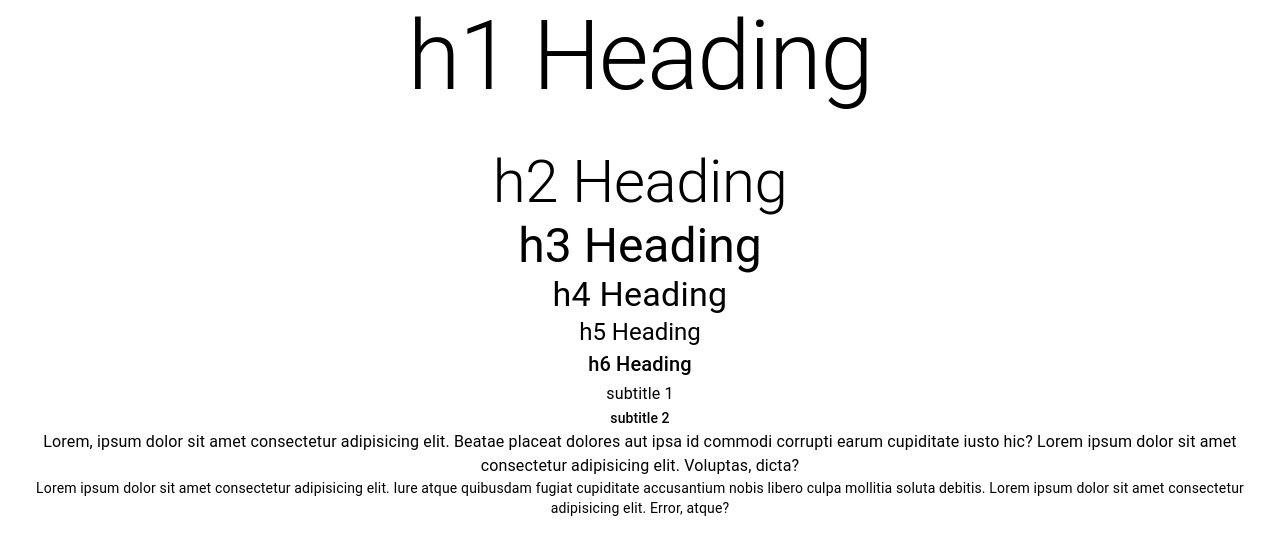
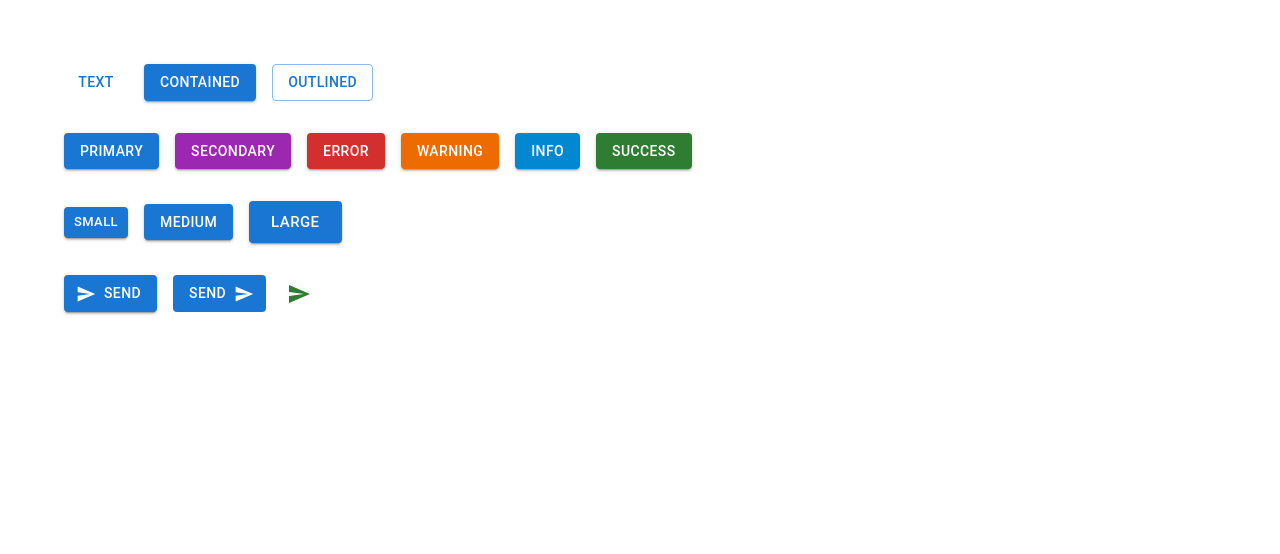
Before and after one commit to itsparasbisht/react-mui, a React (Create React App) app: page / in a window 1280 px wide. Shown: the top 554 px of the page. Built offline with nearby package versions, Linux system fonts and the light colour scheme.

Commit message:
mui buttons

```diff
--- a/package.json
+++ b/package.json
@@ -5,6 +5,7 @@
   "dependencies": {
     "@emotion/react": "^11.9.0",
     "@emotion/styled": "^11.8.1",
+    "@mui/icons-material": "^5.6.2",
     "@mui/material": "^5.6.2",
     "@testing-library/jest-dom": "^5.16.4",
     "@testing-library/react": "^13.1.1",
--- a/src/App.css
+++ b/src/App.css
@@ -1,5 +1,5 @@
 .App {
-  text-align: center;
+  padding: 4rem;
 }
 
 .App-logo {
--- a/src/App.js
+++ b/src/App.js
@@ -1,10 +1,12 @@
 import './App.css';
 import MuiTypography from './components/MuiTypography';
+import MuiButton from './components/MuiButton';
 
 function App() {
   return (
     <div className="App">
-      <MuiTypography />
+      {/* <MuiTypography /> */}
+      <MuiButton />
     </div>
   );
 }
--- /dev/null
+++ b/src/components/MuiButton.js
@@ -0,0 +1,35 @@
+import { Button, IconButton, Stack } from '@mui/material'
+import React from 'react'
+import SendIcon from '@mui/icons-material/Send';
+
+function MuiButton() {
+  return (
+      <Stack spacing={4}>
+        <Stack spacing={2} direction="row">
+            <Button variant='text' href='http://localhost:3000'>Text</Button>
+            <Button variant='contained'>contained</Button>
+            <Button variant='outlined'>outlined</Button>
+        </Stack>
+        <Stack spacing={2} direction="row">
+            <Button variant='contained' color='primary'>primary</Button>
+            <Button variant='contained' color='secondary'>secondary</Button>
+            <Button variant='contained' color='error'>error</Button>
+            <Button variant='contained' color='warning'>warning</Button>
+            <Button variant='contained' color='info'>info</Button>
+            <Button variant='contained' color='success'>success</Button>
+        </Stack>
+        <Stack display='block' spacing={2} direction="row">
+            <Button variant='contained' size='small'>small</Button>
+            <Button variant='contained' size='medium'>medium</Button>
+            <Button variant='contained' size='large'>large</Button>
+        </Stack>
+        <Stack spacing={2} direction='row'>
+            <Button variant='contained' startIcon={<SendIcon />} disableRipple={true} >send</Button>
+            <Button variant='contained' endIcon={<SendIcon />} disableElevation={true} >send</Button>
+            <IconButton aria-label='send' size='small' color='success' ><SendIcon /></IconButton>
+        </Stack>
+    </Stack>
+  )
+}
+
+export default MuiButton
```
Also changed, not shown: 1 other file (tests, documents, lock files or other folders).
